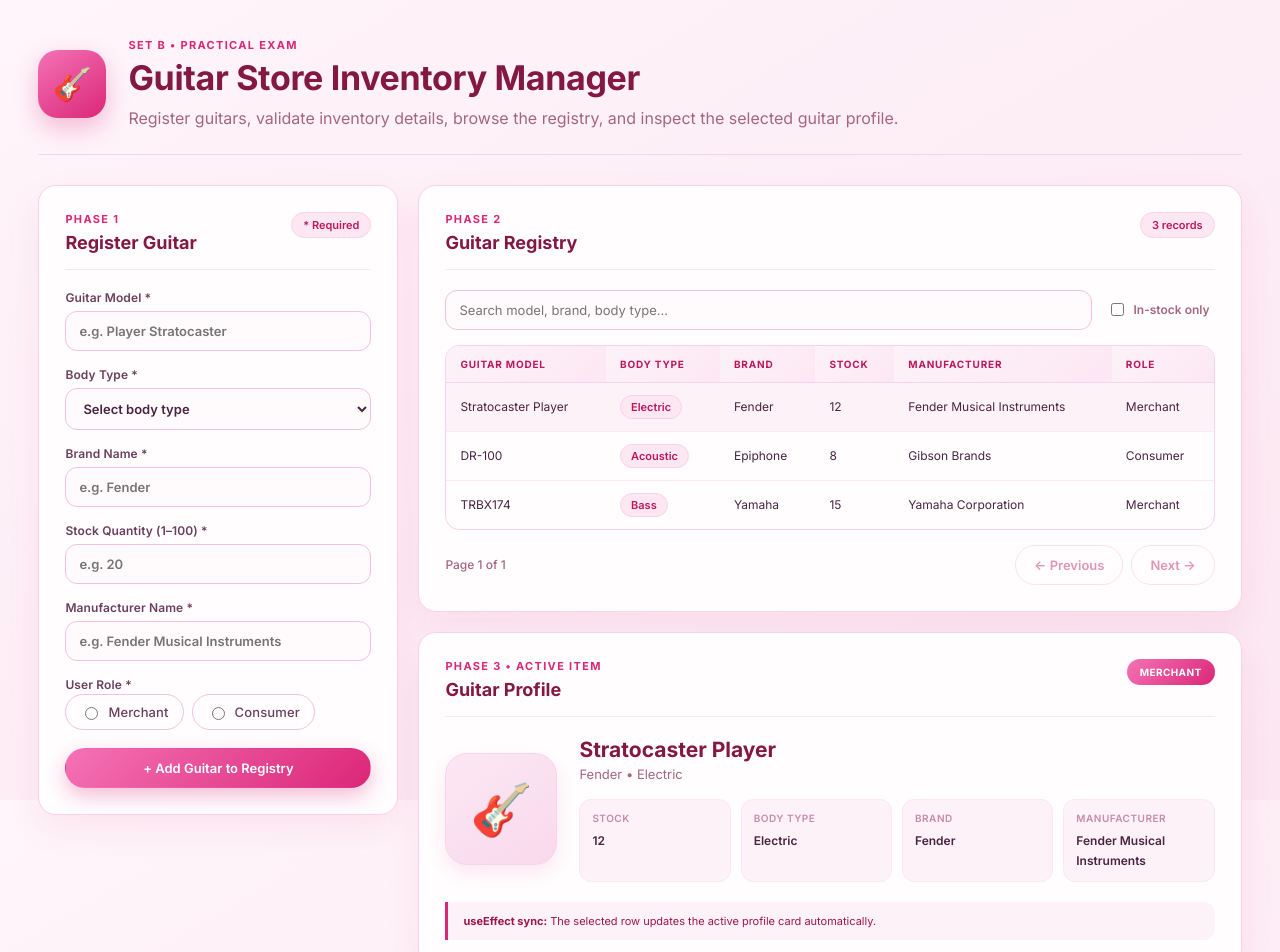
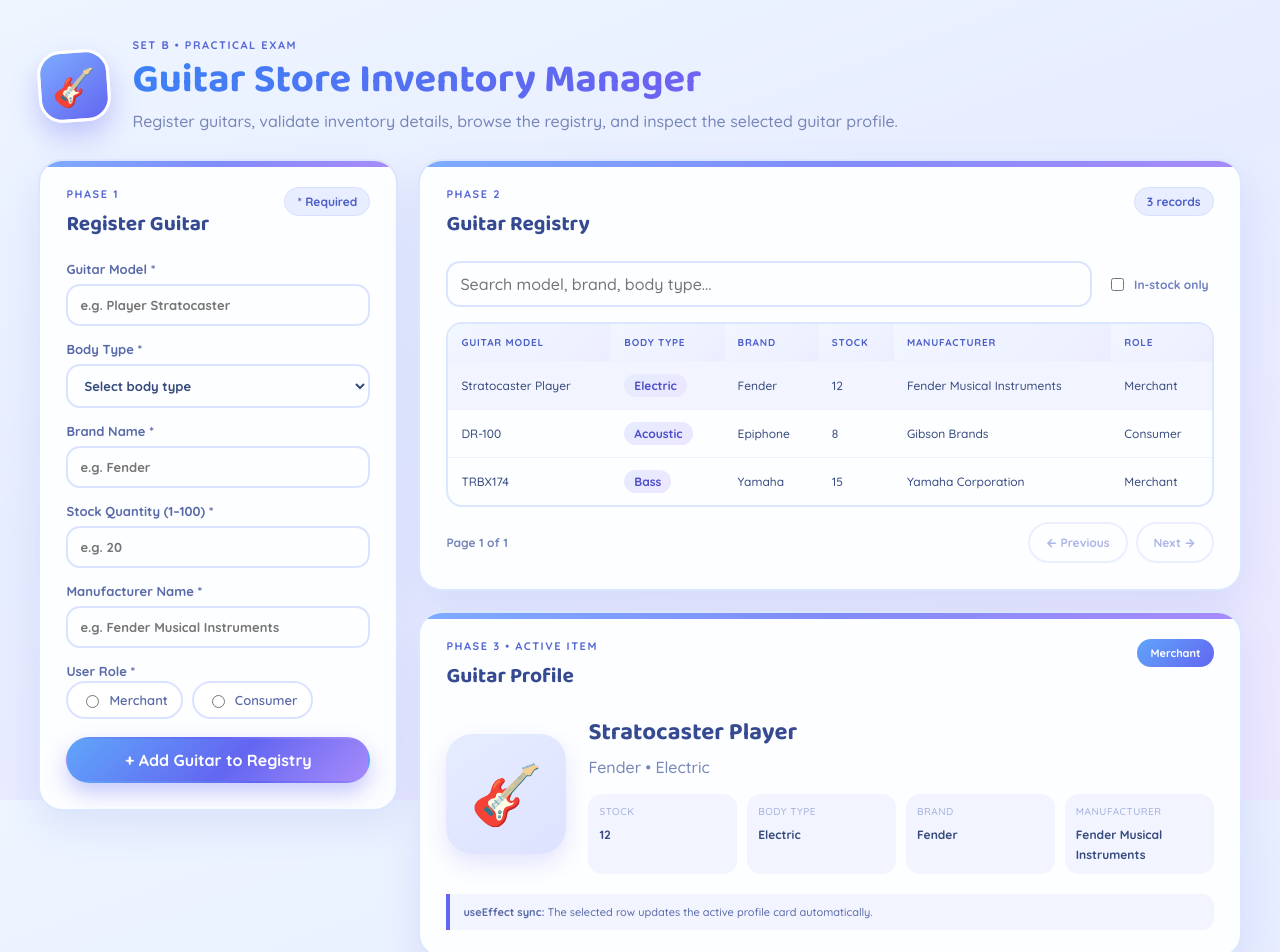
Before and after one commit to uzuizan/Reizzan, a React (Vite) app: page / in a window 1280 px wide. Shown: the top 952 px of the page. Built offline with nearby package versions, Linux system fonts and the light colour scheme.

Commit message:
ayann push nayan

```diff
--- a/index.html
+++ b/index.html
@@ -7,7 +7,7 @@
     <link rel="preconnect" href="https://fonts.googleapis.com" />
     <link rel="preconnect" href="https://fonts.gstatic.com" crossorigin />
     <link
-      href="https://fonts.googleapis.com/css2?family=Inter:wght@400;500;600;700;800&display=swap"
+      href="https://fonts.googleapis.com/css2?family=Baloo+2:wght@500;700;800&family=Quicksand:wght@500;600;700&display=swap"
       rel="stylesheet"
     />
   </head>
--- a/src/App.module.css
+++ b/src/App.module.css
@@ -3,16 +3,16 @@
 }
 
 :root {
-  font-family: "Inter", ui-sans-serif, system-ui, -apple-system, BlinkMacSystemFont, "Segoe UI", sans-serif;
-  color: #4a2542;
-  background: linear-gradient(150deg, #fff5fa 0%, #fdeef6 45%, #fbe7f1 100%);
+  font-family: "Quicksand", ui-sans-serif, system-ui, -apple-system, BlinkMacSystemFont, "Segoe UI", sans-serif;
+  color: #364a7d;
+  background: linear-gradient(160deg, #eef5ff 0%, #e7edff 45%, #ece7ff 100%);
   font-synthesis: none;
 }
 
 body {
   margin: 0;
   min-width: 320px;
-  background: linear-gradient(150deg, #fff5fa 0%, #fdeef6 45%, #fbe7f1 100%);
+  background: linear-gradient(160deg, #eef5ff 0%, #e7edff 45%, #ece7ff 100%);
   background-attachment: fixed;
   min-height: 100vh;
 }
@@ -37,29 +37,29 @@
   display: flex;
   align-items: center;
   gap: 22px;
-  margin-bottom: 30px;
-  padding-bottom: 24px;
-  border-bottom: 1px solid #f9d3e8;
+  margin-bottom: 26px;
 }
 
 .hero-icon {
-  width: 68px;
-  height: 68px;
+  width: 72px;
+  height: 72px;
   display: grid;
   place-items: center;
-  background: linear-gradient(145deg, #f472b6, #db2777);
-  border-radius: 20px;
-  font-size: 32px;
-  box-shadow: 0 10px 24px rgba(219, 39, 119, 0.28);
+  background: linear-gradient(145deg, #7dabff, #6366f1);
+  border: 3px solid #ffffff;
+  border-radius: 24px;
+  font-size: 36px;
+  box-shadow: 0 14px 28px rgba(99, 102, 241, 0.32);
+  transform: rotate(-4deg);
 }
 
 .eyebrow,
 .section-label {
   margin: 0 0 6px;
-  color: #db2777;
+  color: #5566d6;
   font-size: 11px;
-  font-weight: 700;
-  letter-spacing: 0.12em;
+  font-weight: 800;
+  letter-spacing: 0.14em;
 }
 
 h1,
@@ -69,18 +69,25 @@
   margin-top: 0;
 }
 
+h1,
+h2,
+h3 {
+  font-family: "Baloo 2", "Quicksand", ui-sans-serif, sans-serif;
+}
+
 h1 {
   margin-bottom: 7px;
-  font-size: clamp(24px, 3.4vw, 34px);
-  line-height: 1.2;
-  font-weight: 700;
-  color: #831843;
-  letter-spacing: -0.01em;
+  font-size: clamp(27px, 4vw, 40px);
+  line-height: 1.1;
+  background: linear-gradient(120deg, #3b82f6, #6366f1 60%, #8b5cf6);
+  -webkit-background-clip: text;
+  background-clip: text;
+  color: transparent;
 }
 
 .subtitle {
   margin-bottom: 0;
-  color: #a4677f;
+  color: #7686b8;
   max-width: 800px;
   line-height: 1.5;
 }
@@ -94,16 +101,28 @@
 
 .card {
   min-width: 0;
-  background: #fffdfe;
-  border: 1px solid #f9d3e8;
-  border-radius: 18px;
-  box-shadow: 0 14px 34px rgba(219, 39, 119, 0.08);
+  position: relative;
+  background: #fdfeff;
+  border: 2px solid #dbe6ff;
+  border-radius: 24px;
+  box-shadow: 0 16px 38px rgba(99, 118, 220, 0.14);
   padding: 26px;
+  overflow: hidden;
   transition: box-shadow 0.2s;
 }
 
 .card:hover {
-  box-shadow: 0 16px 38px rgba(219, 39, 119, 0.12);
+  box-shadow: 0 18px 42px rgba(99, 118, 220, 0.18);
+}
+
+.card::before {
+  content: "";
+  position: absolute;
+  top: 0;
+  left: 0;
+  right: 0;
+  height: 6px;
+  background: linear-gradient(90deg, #7dabff, #818cf8, #a78bfa);
 }
 
 .form-card {
@@ -121,60 +140,56 @@
   justify-content: space-between;
   gap: 12px;
   margin-bottom: 20px;
-  padding-bottom: 16px;
-  border-bottom: 1px solid #fce7f3;
 }
 
 h2 {
   margin-bottom: 0;
-  font-size: 18px;
+  font-size: 21px;
   font-weight: 700;
-  color: #831843;
+  color: #364a91;
 }
 
 .required-note,
 .count {
-  font-size: 11px;
-  font-weight: 600;
-  color: #be185d;
-  background: #fce7f3;
-  padding: 5px 11px;
+  font-size: 12px;
+  color: #4c5fc9;
+  background: #e8edff;
+  padding: 6px 12px;
   border-radius: 999px;
-  border: 1px solid #f9d3e8;
+  font-weight: 700;
+  border: 1px solid #d7e0ff;
 }
 
 form {
   display: grid;
-  gap: 16px;
+  gap: 15px;
 }
 
 form > label,
 fieldset {
   display: grid;
-  gap: 6px;
-  font-size: 12px;
-  font-weight: 600;
-  color: #6b3f5f;
-  letter-spacing: 0.01em;
+  gap: 7px;
+  font-size: 13px;
+  font-weight: 700;
+  color: #5a6aa8;
 }
 
 input:not([type="radio"]):not([type="checkbox"]),
 select {
   width: 100%;
-  border: 1.5px solid #f5c1dd;
-  border-radius: 12px;
-  padding: 11px 13px;
+  border: 2px solid #dae3ff;
+  border-radius: 14px;
+  padding: 11px 12px;
   outline: none;
-  background: #fffbfd;
-  color: #4a2542;
-  font-size: 13px;
+  background: #fdfeff;
+  color: #364a7d;
   transition: border-color 0.15s, box-shadow 0.15s;
 }
 
 input:not([type="radio"]):not([type="checkbox"]):focus,
 select:focus {
-  border-color: #db2777;
-  box-shadow: 0 0 0 4px rgba(219, 39, 119, 0.12);
+  border-color: #6366f1;
+  box-shadow: 0 0 0 4px rgba(99, 102, 241, 0.16);
 }
 
 fieldset {
@@ -190,70 +205,68 @@
 
 .radio-row {
   display: flex;
-  gap: 8px;
+  gap: 9px;
 }
 
 .radio-label {
   display: flex;
   align-items: center;
   gap: 7px;
-  border: 1.5px solid #f5c1dd;
-  padding: 9px 14px;
+  border: 2px solid #dae3ff;
+  padding: 9px 13px;
   border-radius: 999px;
-  font-weight: 500;
-  font-size: 13px;
+  font-weight: 600;
   cursor: pointer;
-  color: #6b3f5f;
+  background: #fff;
+  color: #5a6aa8;
   transition: border-color 0.15s, background 0.15s;
 }
 
 .radio-label:has(input:checked) {
-  border-color: #db2777;
-  background: #fdf2f8;
-  color: #be185d;
-  font-weight: 600;
+  border-color: #6366f1;
+  background: linear-gradient(135deg, #eef2ff, #e6ecff);
+  color: #4338ca;
 }
 
 .radio-label input {
-  accent-color: #db2777;
+  accent-color: #6366f1;
 }
 
 .error {
-  color: #b42318;
-  font-weight: 600;
+  color: #db4c6f;
+  font-weight: 700;
   font-size: 11px;
 }
 
 .success {
   padding: 10px 12px;
-  border-radius: 6px;
-  background: #f0fdf4;
-  border: 1px solid #bbf7d0;
-  color: #166534;
+  border-radius: 12px;
+  background: linear-gradient(135deg, #eef2ff, #e6f4ff);
+  border: 1px solid #c7d7ff;
+  color: #3d5ec2;
   font-size: 12px;
-  font-weight: 600;
+  font-weight: 700;
 }
 
 .primary-btn,
 .secondary-btn {
   border-radius: 999px;
-  border: 1.5px solid transparent;
-  padding: 11px 18px;
-  font-weight: 600;
-  font-size: 13px;
+  border: 2px solid transparent;
+  padding: 11px 16px;
+  font-weight: 800;
 }
 
 .primary-btn {
-  margin-top: 2px;
-  background: linear-gradient(135deg, #f472b6, #db2777);
+  margin-top: 3px;
+  background: linear-gradient(135deg, #60a5fa, #6366f1 55%, #a78bfa);
   color: white;
-  box-shadow: 0 8px 20px rgba(219, 39, 119, 0.3);
+  box-shadow: 0 10px 22px rgba(99, 102, 241, 0.35);
   transition: transform 0.15s, box-shadow 0.15s;
 }
 
 .primary-btn:hover {
   transform: translateY(-1px);
-  box-shadow: 0 10px 24px rgba(219, 39, 119, 0.38);
+  box-shadow: 0 14px 26px rgba(99, 102, 241, 0.45);
 }
 
 .toolbar {
@@ -272,31 +285,31 @@
   gap: 7px;
   white-space: nowrap;
   padding: 0 5px;
-  color: #a4677f;
+  color: #6f7fc0;
   font-size: 12px;
-  font-weight: 600;
+  font-weight: 700;
 }
 
 .toggle input {
-  accent-color: #db2777;
+  accent-color: #6366f1;
 }
 
 .table-wrap {
   overflow-x: auto;
-  border: 1px solid #f9d3e8;
-  border-radius: 14px;
+  border: 2px solid #dbe6ff;
+  border-radius: 16px;
 }
 
 .table-wrap::-webkit-scrollbar {
-  height: 8px;
+  height: 10px;
 }
 
 .table-wrap::-webkit-scrollbar-track {
-  background: #fdeef6;
+  background: #eef2ff;
 }
 
 .table-wrap::-webkit-scrollbar-thumb {
-  background: #f5b8d8;
+  background: linear-gradient(90deg, #93b8ff, #a5b4fc);
   border-radius: 999px;
 }
 
@@ -309,19 +322,17 @@
 th,
 td {
   text-align: left;
-  padding: 12px 14px;
-  border-bottom: 1px solid #fce7f3;
+  padding: 12px 13px;
+  border-bottom: 1px solid #eef2ff;
   font-size: 12px;
 }
 
 th {
-  background: linear-gradient(135deg, #fdf2f8, #fce7f3);
-  color: #be185d;
+  background: linear-gradient(135deg, #f2f6ff, #eceeff);
+  color: #4c5fc9;
   font-size: 10px;
-  font-weight: 700;
   letter-spacing: 0.08em;
   text-transform: uppercase;
-  border-bottom: 1px solid #f9d3e8;
 }
 
 tbody tr {
@@ -330,7 +341,7 @@
 
 tbody tr:hover,
 .selected-row {
-  background: #fdf2f8;
+  background: #f2f5ff;
 }
 
 tbody tr {
@@ -345,22 +356,20 @@
   display: inline-block;
   border-radius: 999px;
   padding: 4px 10px;
-  background: #fce7f3;
-  color: #be185d;
-  font-weight: 600;
-  font-size: 11px;
-  border: 1px solid #f9d3e8;
+  background: linear-gradient(135deg, #e6ecff, #ece6ff);
+  color: #4c4fc9;
+  font-weight: 700;
 }
 
 .low-stock {
-  font-weight: 700;
-  color: #be123c;
-  text-decoration: underline;
+  font-weight: 900;
+  color: #db4c6f;
+  text-decoration: underline wavy;
 }
 
 .empty {
   text-align: center;
-  color: #c88ba9;
+  color: #a6b0dd;
   padding: 30px;
 }
 
@@ -370,8 +379,8 @@
   align-items: center;
   margin-top: 15px;
   font-size: 12px;
-  color: #a4677f;
-  font-weight: 500;
+  color: #7686b8;
+  font-weight: 700;
 }
 
 .pagination > div {
@@ -381,14 +390,13 @@
 
 .secondary-btn {
   background: white;
-  border-color: #f5c1dd;
-  color: #be185d;
-  transition: background 0.15s, border-color 0.15s;
+  border-color: #d1deff;
+  color: #4c5fc9;
 }
 
 .secondary-btn:hover:not(:disabled) {
-  background: #fdf2f8;
-  border-color: #db2777;
+  background: #f2f5ff;
+  border-color: #6366f1;
 }
 
 .secondary-btn:disabled {
@@ -403,15 +411,14 @@
 }
 
 .guitar-art {
-  width: 112px;
-  height: 112px;
+  width: 120px;
+  height: 120px;
   display: grid;
   place-items: center;
-  border-radius: 22px;
-  background: linear-gradient(145deg, #fce7f3, #f9d9ec);
-  border: 1px solid #f9d3e8;
-  font-size: 50px;
-  box-shadow: 0 8px 18px rgba(219, 39, 119, 0.1);
+  border-radius: 26px;
+  background: linear-gradient(145deg, #e6ecff, #dde2ff);
+  font-size: 58px;
+  box-shadow: 0 10px 22px rgba(99, 102, 241, 0.16);
 }
 
 .profile-main {
@@ -419,16 +426,14 @@
 }
 
 .profile-main h3 {
-  margin-bottom: 4px;
-  font-size: 21px;
-  font-weight: 700;
-  color: #831843;
+  margin-bottom: 5px;
+  font-size: 24px;
+  color: #364a91;
 }
 
 .profile-main p {
-  color: #a4677f;
+  color: #7686b8;
   margin-bottom: 17px;
-  font-size: 13px;
 }
 
 .detail-grid {
@@ -438,17 +443,15 @@
 }
 
 .detail-grid div {
-  padding: 12px;
-  background: #fdf2f8;
-  border: 1px solid #fce7f3;
-  border-radius: 12px;
+  padding: 11px;
+  background: #f2f5ff;
+  border-radius: 14px;
 }
 
 .detail-grid span {
   display: block;
-  color: #c88ba9;
+  color: #a6b0dd;
   font-size: 10px;
-  font-weight: 600;
   text-transform: uppercase;
   letter-spacing: 0.05em;
   margin-bottom: 5px;
@@ -456,49 +459,47 @@
 
 .detail-grid strong {
   font-size: 12px;
-  font-weight: 600;
   overflow-wrap: anywhere;
-  color: #4a2542;
+  color: #364a7d;
 }
 
 .role-badge {
   padding: 7px 13px;
   border-radius: 999px;
-  font-size: 10px;
-  font-weight: 700;
-  letter-spacing: 0.04em;
-  text-transform: uppercase;
+  font-size: 11px;
+  font-weight: 900;
 }
 
 .role-badge.merchant {
-  background: linear-gradient(135deg, #f472b6, #db2777);
+  background: linear-gradient(135deg, #60a5fa, #6366f1);
   color: white;
 }
 
 .role-badge.consumer {
-  background: #fbcfe8;
-  color: #9d174d;
+  background: linear-gradient(135deg, #c4b5fd, #a78bfa);
+  color: white;
 }
 
 .hook-note {
   margin-top: 20px;
-  padding: 12px 15px;
-  border-left: 3px solid #db2777;
-  background: #fdf2f8;
+  padding: 11px 13px;
+  border-left: 4px solid #6366f1;
+  background: #f2f5ff;
   border-radius: 0 12px 12px 0;
-  color: #9d174d;
+  color: #5a6aa8;
   font-size: 11px;
 }
 
 .empty-profile {
-  color: #c88ba9;
+  color: #a6b0dd;
 }
 
 footer {
   text-align: center;
   padding-top: 24px;
-  color: #c88ba9;
+  color: #a6b0dd;
   font-size: 11px;
+  font-weight: 600;
 }
 
 @media (max-width: 1050px) {
@@ -528,10 +529,10 @@
   }
 
   .hero-icon {
-    width: 52px;
-    height: 52px;
-    font-size: 24px;
-    border-radius: 14px;
+    width: 55px;
+    height: 55px;
+    font-size: 29px;
+    border-radius: 18px;
   }
 
   .card {
```
